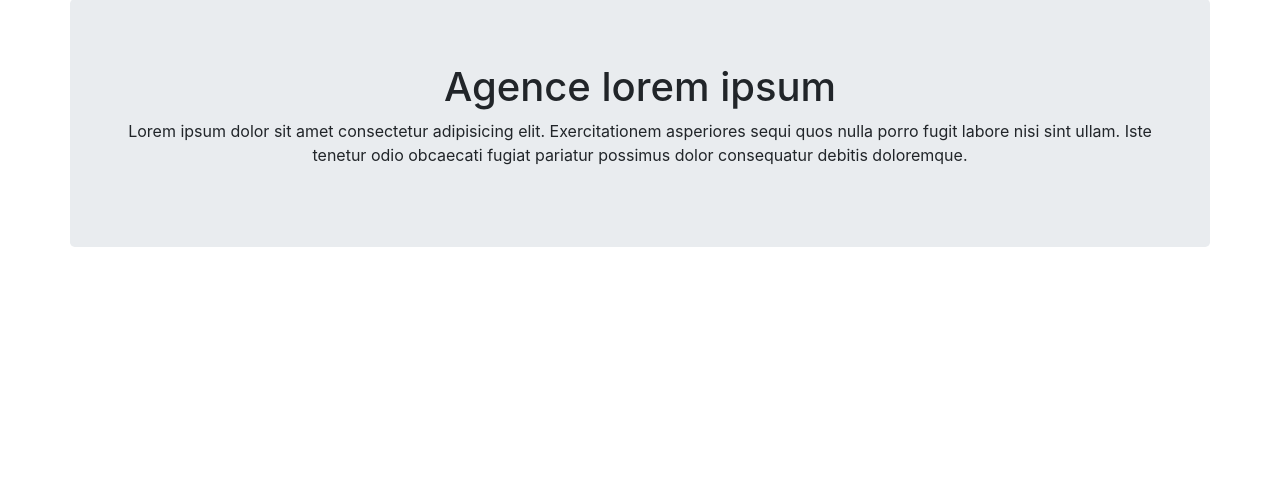
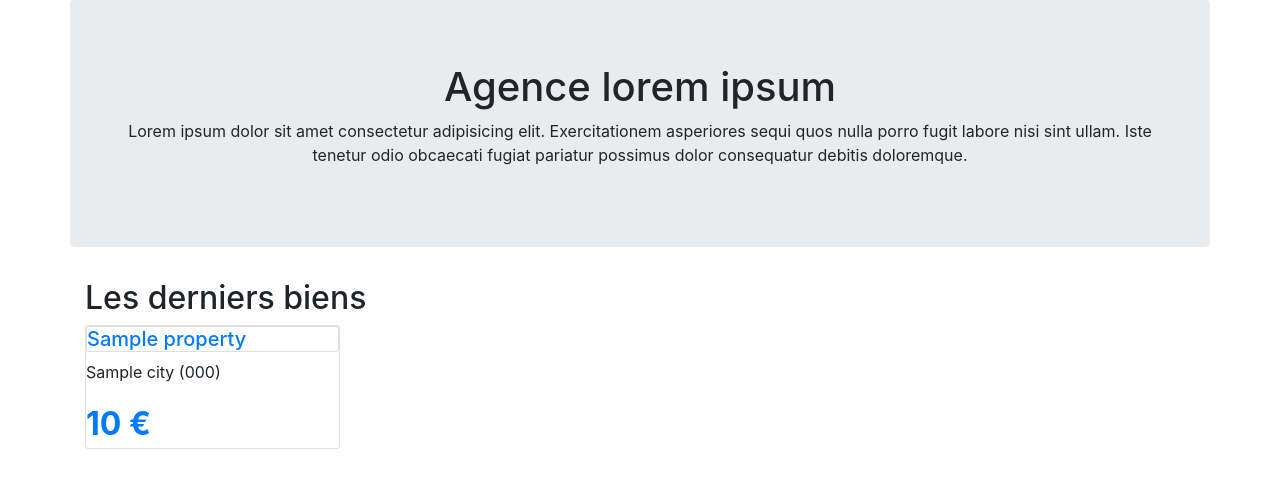
Before and after one commit to LaureCHAPERT/Projet-Symfony, a Symfony app: template templates/pages/home.html.twig in a window 1280 px wide. Shown: the part 57-545 px from the top of the page. Run offline with Twig, Linux system fonts and the light colour scheme; the template is opened without the code that fills it: most values are stand-ins (such as "Sample title", 1, 10 or a date in 2020); some libraries are stand-ins or nearby versions.

Commit message:
First query builer associated with home.twig

```diff
--- a/src/Controller/PropertyController.php
+++ b/src/Controller/PropertyController.php
@@ -29,12 +29,6 @@ class PropertyController extends AbstractController
 
   public function index(): Response
   {
-    // Data recovery (Repository)
-    $property = $this->repository->findAllVisible();
-    $property[1]->setSold(true);
-    $entityManager = $this->doctrine->getManager();
-    $entityManager->flush();
-    dump($property);
 
     return $this->render('property/index.html.twig', [
       'current_menu' => 'properties'
--- a/templates/pages/home.html.twig
+++ b/templates/pages/home.html.twig
@@ -6,4 +6,23 @@
 		<p>
 			Lorem ipsum dolor sit amet consectetur adipisicing elit. Exercitationem asperiores sequi quos nulla porro fugit labore nisi sint ullam. Iste tenetur odio obcaecati fugiat pariatur possimus dolor consequatur debitis doloremque.</p>
 	</div>
-{% endblock %}
+	<div class="container">
+		<h2>
+			Les derniers biens</h2>
+		<div class="row flex">
+			{% for property in properties %}
+				<div class="col-3">
+					<div class="card body">
+						<h5 class="card title">
+							<a href="">{{property.title}}</a>
+						</h5>
+						<p class="card-text">{{property.city}}
+							({{property.postalCode}})</p>
+						<div class="text-primary" style="font-weight :bold; font-size:2rem">{{property.price | number_format (0, '', ' ')}}
+							€</div>
+					</div>
+				</p>
+			</div>
+		{% endfor %}
+	</div>
+</div>{% endblock %}
```
Also changed, not shown: src/Controller/HomeController.php (+7 -2 lines), src/Repository/PropertyRepository.php (+18 -2 lines).
